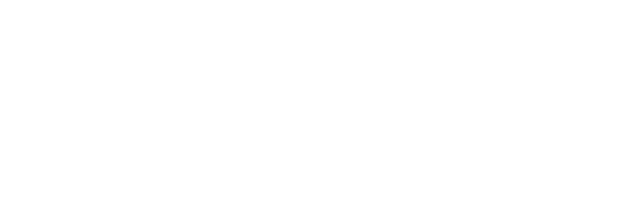
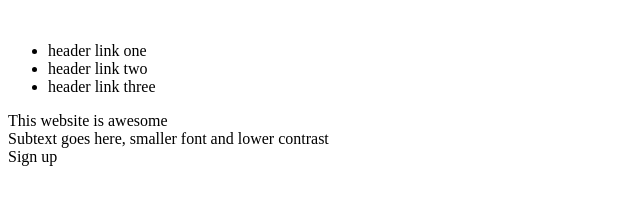
Before and after one commit to Katalout/landing_page, a plain HTML site: page index.html in a window 1280 px wide. Shown: the whole page, without its empty margins (0-640 px from the left). Drawn offline with Linux system fonts and the light colour scheme.

Commit message:
Write up first section in html
	modified:   index.html

```diff
--- a/index.html
+++ b/index.html
@@ -9,7 +9,23 @@
 
 <body>
 
-    <div class="first"></div>
+    <div class="first">
+        <div class="header">
+            <img class="logo">
+            <ul class="header-links">
+                <li><a>header link one</a></li>
+                <li><a>header link two</a></li>
+                <li><a>header link three</a></li>
+            </ul>
+        </div>
+        <div class="below-header">
+            <div class="header-title">This website is awesome</div>
+            <div class="header-text">Subtext goes here, smaller font and lower contrast</div>
+            <div class="sign-up">Sign up</div>
+            <img class="header-image">
+
+        </div>
+    </div>
     <div class="second"></div>
     <div class="third"></div>
     <div class="fourth"></div>
```
